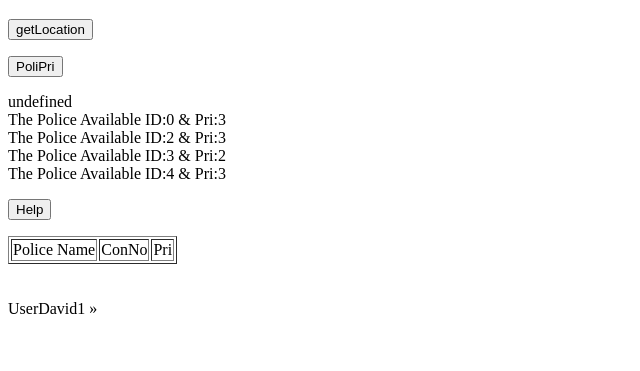
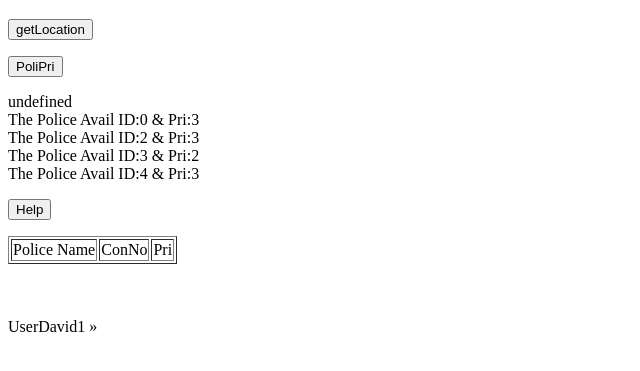
Before and after one commit to ashish1997it/web, a plain HTML site: page index.html in a window 1280 px wide. Both pictures are taken after a click on the button "PoliPri". Shown: the part 61-432 px from the top of the page, without its empty margins (0-640 px from the left). Drawn offline with nearby package versions, Linux system fonts and the light colour scheme.

Commit message:
policeNotify2d

```diff
--- a/main.js
+++ b/main.js
@@ -21,7 +21,7 @@ function myFunctionDoW() {
   for (i=0; i<PoPLen; i++)
   {
     do {
-        text += "<br> The Police Available ID:"+i+" & Pri:"+PoliPri[i];
+        text += "<br> The Police Avail ID:"+i+" & Pri:"+PoliPri[i];
         i++;
     }
     while (PoliPri[i]==2|PoliPri[i]==3);
```
Also changed, not shown: index.html (+1 -1 lines).
